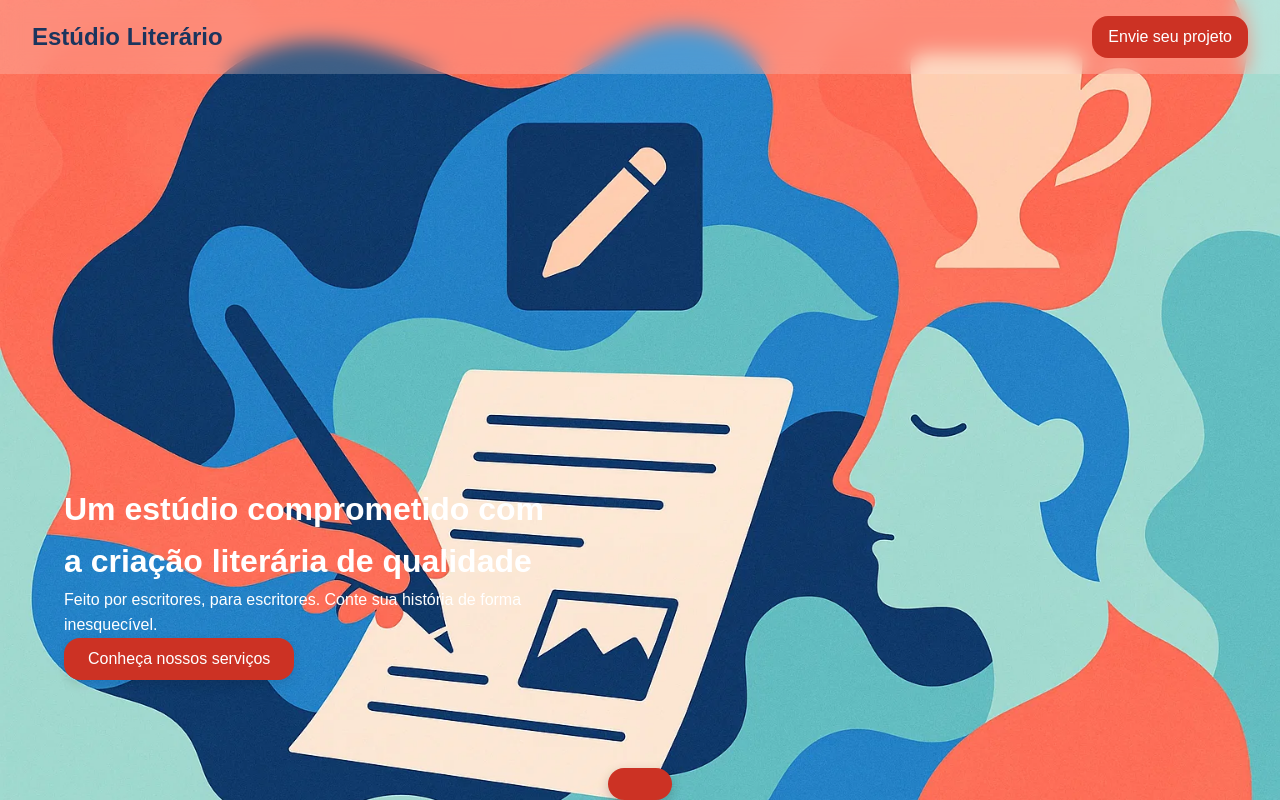
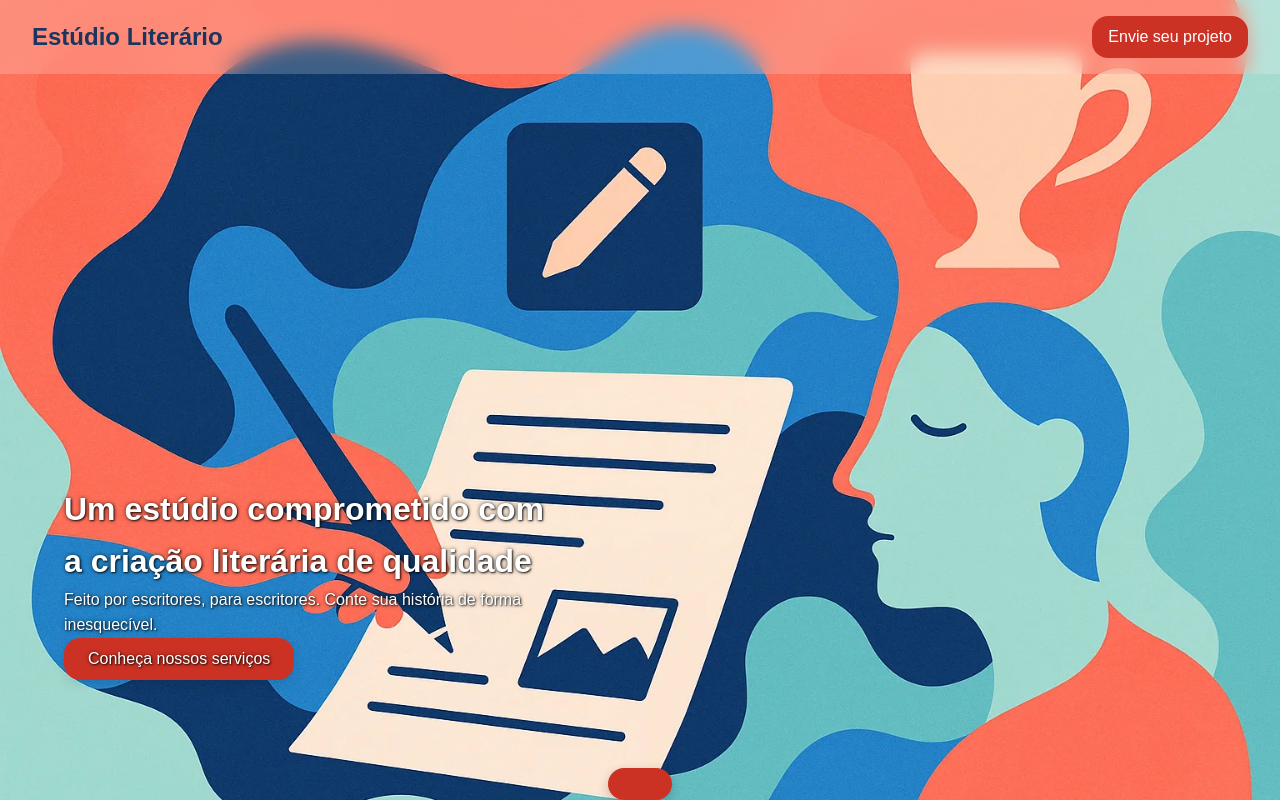
Before and after one commit to hschlickmann/estudiolit1, a plain HTML site: page index.html in a window 1280 px wide. Drawn offline with Linux system fonts and the light colour scheme.

```diff
--- a/index.html
+++ b/index.html
@@ -432,6 +432,13 @@ footer {
     display: none;
   }
 }
+.hero__text h1,
+.hero__text p,
+.hero__text button {
+  text-shadow:
+    1px 1px 2px rgba(0, 0, 0, 0.8),
+    0 0 4px rgba(0, 0, 0, 0.6);
+}
 
 
 
```
